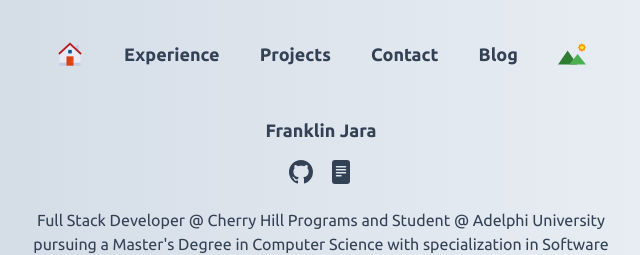
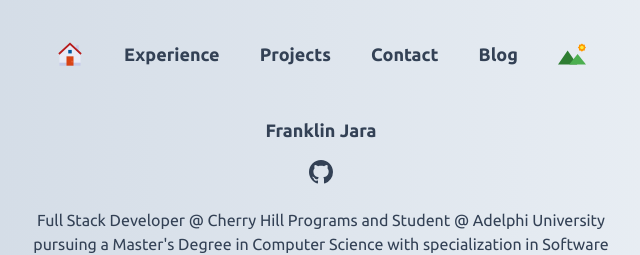
Before and after one commit to makyfj/franklinjara.dev, a Next.js app: page / in a window 1280 px wide. Shown: the top 255 px of the page, without its empty margins (319-959 px from the left). Built offline with nearby package versions, Linux system fonts and the light colour scheme.

Commit message:
:fire: Removing resumt

```diff
--- a/src/components/socials.tsx
+++ b/src/components/socials.tsx
@@ -27,14 +27,14 @@ const Socials = () => {
         {/* > */}
         {/*   <BsLinkedin className="social-hover" /> */}
         {/* </motion.a> */}
-        <motion.a
-          variants={iconVariants}
-          whileHover="whileHover"
-          whileTap="whileTap"
-          href="files/FranklinJaraResume.pdf"
-        >
-          <Resume className="social-hover" />
-        </motion.a>
+        {/* <motion.a */}
+        {/*   variants={iconVariants} */}
+        {/*   whileHover="whileHover" */}
+        {/*   whileTap="whileTap" */}
+        {/*   href="files/FranklinJaraResume.pdf" */}
+        {/* > */}
+        {/*   <Resume className="social-hover" /> */}
+        {/* </motion.a> */}
       </div>
     </>
   )
```
